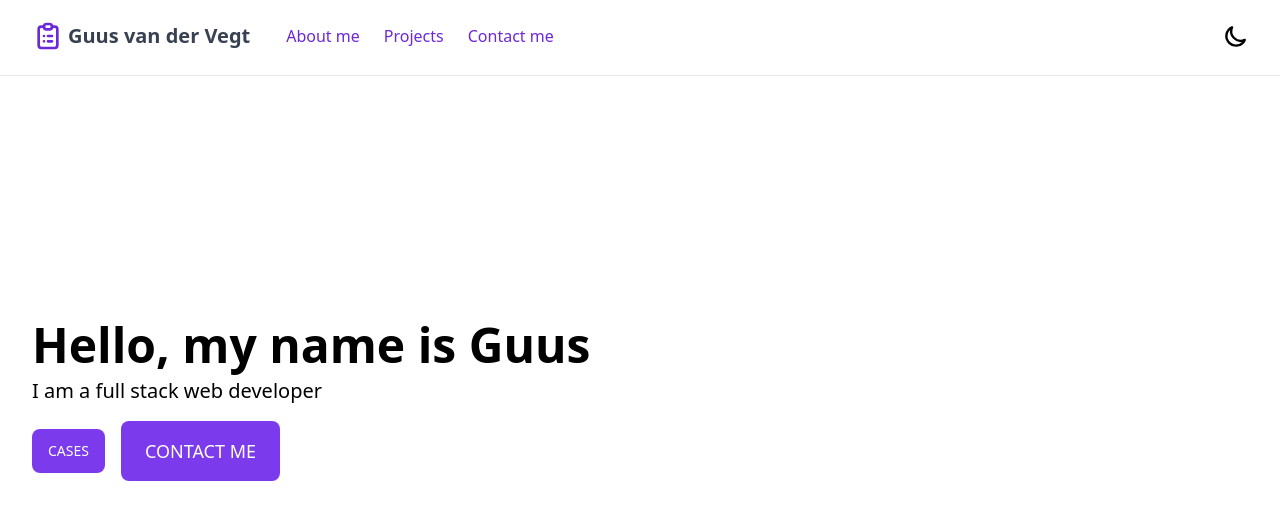
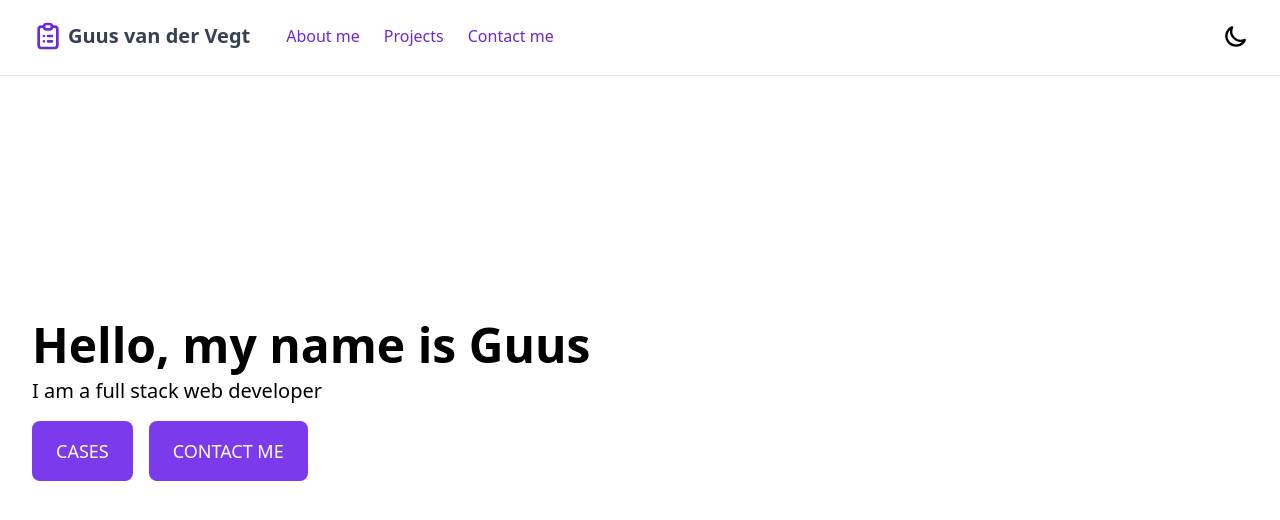
Before and after one commit to GuusvanderVegt/PortfolioV2, a Vue app: page / in a window 1280 px wide. Shown: the top 520 px of the page. Built offline with nearby package versions, Linux system fonts and the light colour scheme.

Commit message:
made buttons equal

```diff
--- a/src/components/sections/home/HomeIntro.vue
+++ b/src/components/sections/home/HomeIntro.vue
@@ -6,7 +6,7 @@
                 I am a full stack web developer
             </h4>
             <div class="home-intro__actions">
-                <a href="#" class="button button--link button--dense">CASES</a>
+                <a href="#" class="button button--link">CASES</a>
                 <a href="#" class="button button--link">CONTACT ME</a>
             </div>
         </div>
```
